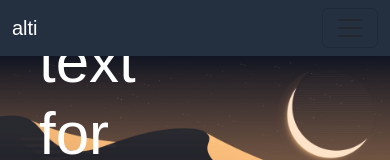
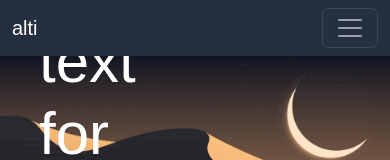
Before and after one commit to azukiplus/alti-website, a React (Create React App) app: page / in a window 390 px wide. Shown: the top 160 px of the page. Built offline with nearby package versions, Linux system fonts and the light colour scheme; a web font is replaced by a local one.

Commit message:
fix navbar mobile

```diff
--- a/src/navbar.js
+++ b/src/navbar.js
@@ -4,7 +4,7 @@ import './css/navbar.css';
 
 function NavBar() {
     return (
-        <Navbar expand='lg' className='dark' sticky="top">
+        <Navbar expand='lg' className='dark navbar-dark' sticky="top">
             <Container fluid>
                 <Navbar.Brand className='dark' href='/'>alti</Navbar.Brand>
                 <Navbar.Toggle aria-controls='basic-navbar-nav' />
```
